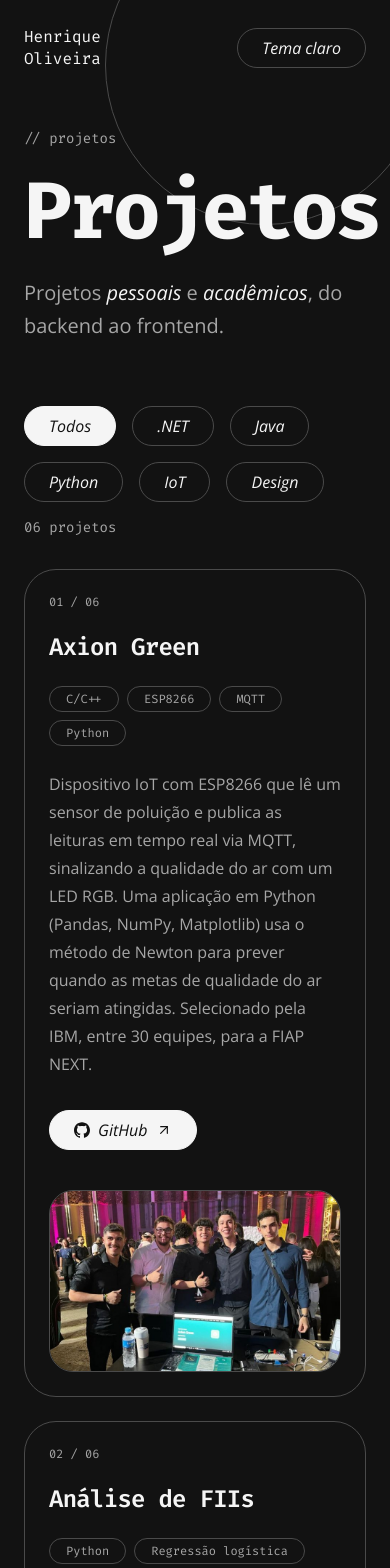
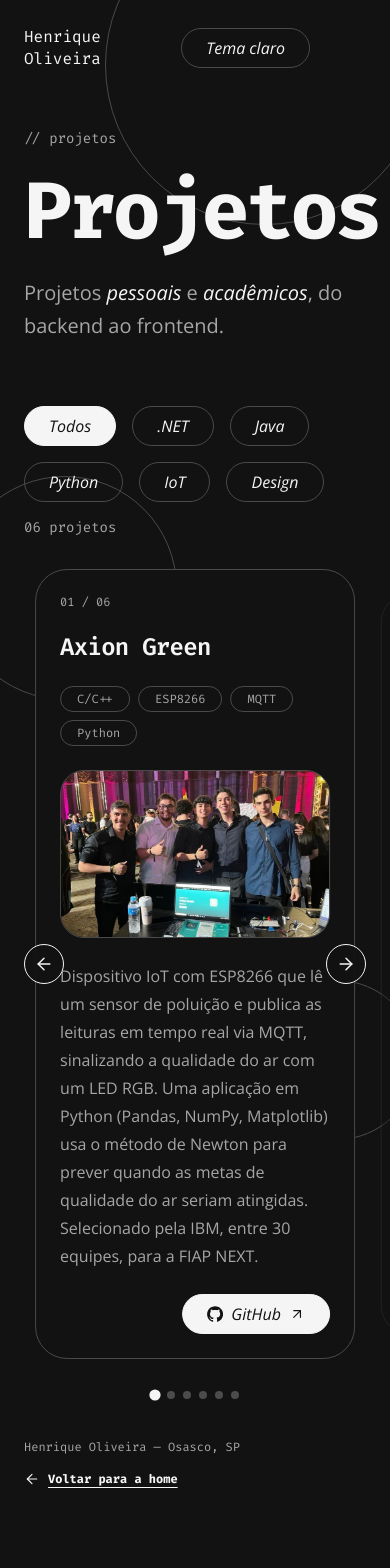
Before and after one commit to Pontessxx/portifolio, a React (Vite) app: page /projetos in a window 390 px wide. Shown: the top 1568 px of the page. After the commit the page ends 1519 px from the top, so only its background shows below. Built offline with nearby package versions, Linux system fonts and the light colour scheme.

Commit message:
feat: menu mobile and carrosel on Projetos

```diff
--- a/src/components/molecules/ProjectListItem/ProjectListItem.scss
+++ b/src/components/molecules/ProjectListItem/ProjectListItem.scss
@@ -7,6 +7,7 @@
   padding: var(--space-2xl);
   border: 1px solid var(--line);
   border-radius: var(--space-lg);
+  background: var(--bg); // card da cor do fundo da página
 
   &__body {
     display: flex;
@@ -71,8 +72,54 @@
     color: var(--g1);
   }
 
+  // desktop: texto mais estreito e imagem maior, os dois centralizados na vertical
+  @media (min-width: 721px) {
+    grid-template-columns: minmax(0, 5fr) minmax(0, 6fr);
+    align-items: center;
+    gap: var(--space-2xl);
+
+    &__body {
+      justify-content: center;
+    }
+
+    &__title {
+      font-size: clamp(28px, 3.2vw, 44px); // títulos longos não passam de 2 linhas
+    }
+
+    &__media {
+      aspect-ratio: 4 / 3;
+    }
+  }
+
+  &__footer {
+    display: flex;
+    flex-direction: column;
+    gap: var(--space-md);
+  }
+
+  // celular: foto acima da descrição; descrição à esquerda e botão à direita
   @media (max-width: 720px) {
     grid-template-columns: minmax(0, 1fr);
+    gap: var(--space-md);
     padding: var(--space-md);
+
+    &__body {
+      display: contents;
+    }
+
+    &__media {
+      order: 1;
+    }
+
+    &__footer {
+      order: 2;
+      flex-direction: column;
+      gap: var(--space-md);
+    }
+
+    &__actions {
+      justify-content: flex-end;
+      padding-top: 0;
+    }
   }
 }
--- a/src/components/molecules/ProjectListItem/ProjectListItem.tsx
+++ b/src/components/molecules/ProjectListItem/ProjectListItem.tsx
@@ -31,6 +31,7 @@ export function ProjectListItem({ project, index, total }: ProjectListItemProps)
           </div>
         )}
         <TagList tags={tags} />
+        <div className="project-item__footer">
           <p className="project-item__description">{description}</p>
 
           <div className="project-item__actions">
@@ -44,6 +45,7 @@ export function ProjectListItem({ project, index, total }: ProjectListItemProps)
             />
           </div>
         </div>
+      </div>
 
       <div className="project-item__media">
         {image ? (
--- a/src/components/organisms/Header/Header.scss
+++ b/src/components/organisms/Header/Header.scss
@@ -36,6 +36,52 @@
     padding: 0 clamp(24px, 4vw, 56px);
   }
 
+  &__actions {
+    display: flex;
+    align-items: center;
+    gap: var(--space-sm);
+  }
+
+  // botão hambúrguer: só aparece no celular
+  &__burger {
+    display: none;
+    flex-direction: column;
+    justify-content: center;
+    gap: 5px;
+    width: 40px;
+    height: 40px;
+    padding: 0 9px;
+    border: 0;
+    background: transparent;
+    cursor: pointer;
+
+    span {
+      display: block;
+      height: 2px;
+      border-radius: 2px;
+      background: var(--fg);
+      transition:
+        transform 0.25s ease,
+        opacity 0.2s ease;
+    }
+
+    &--open span:nth-child(1) {
+      transform: translateY(7px) rotate(45deg);
+    }
+
+    &--open span:nth-child(2) {
+      opacity: 0;
+    }
+
+    &--open span:nth-child(3) {
+      transform: translateY(-7px) rotate(-45deg);
+    }
+
+    @media (max-width: 720px) {
+      display: flex;
+    }
+  }
+
   &__logo {
     color: var(--fg);
     text-decoration: none;
--- a/src/components/organisms/Header/Header.tsx
+++ b/src/components/organisms/Header/Header.tsx
@@ -6,6 +6,7 @@ import './Header.scss'
 
 export function Header() {
   const [scrolled, setScrolled] = useState(false)
+  const [menuOpen, setMenuOpen] = useState(false)
 
   useEffect(() => {
     const onScroll = () => setScrolled(window.scrollY > 8)
@@ -20,8 +21,22 @@ export function Header() {
         <Link to="/" className="header__logo">
           Henrique<br />Oliveira
         </Link>
-        <NavMenu />
-        <ThemeToggle />
+        <NavMenu id="main-nav" open={menuOpen} onNavigate={() => setMenuOpen(false)} />
+        <div className="header__actions">
+          <ThemeToggle />
+          <button
+            type="button"
+            className={`header__burger${menuOpen ? ' header__burger--open' : ''}`}
+            aria-label={menuOpen ? 'Fechar menu' : 'Abrir menu'}
+            aria-expanded={menuOpen}
+            aria-controls="main-nav"
+            onClick={() => setMenuOpen((o) => !o)}
+          >
+            <span />
+            <span />
+            <span />
+          </button>
+        </div>
       </div>
     </header>
   )
--- a/src/components/organisms/ProjectsList/ProjectsList.scss
+++ b/src/components/organisms/ProjectsList/ProjectsList.scss
@@ -22,10 +22,131 @@
     color: var(--g1);
   }
 
-  &__items {
+  // ocupa a largura da janela inteira (sai do container) para os vizinhos aparecerem nas laterais
+  &__carousel {
+    --card-width: clamp(304px, 82vw, 960px); // largura do card em foco
+    --card-gap: clamp(16px, 2.5vw, 32px);
+
+    position: relative;
+    width: 100vw;
+    margin: var(--space-lg) 0 0 calc(50% - 50vw);
+    touch-action: pan-y; // arrastar na horizontal troca o projeto, na vertical rola a página
+    user-select: none;
+    overflow-x: clip;
+  }
+
+  // O card em foco fica sempre no centro: a trilha começa no meio da tela
+  // e anda (card + gap) para cada card que passou.
+  &__track {
     display: flex;
-    flex-direction: column;
-    gap: var(--space-md);
+    gap: var(--card-gap);
+    align-items: stretch;
+    margin: 0;
+    padding: 0;
+    list-style: none;
+    position: relative;
+    left: 50%;
+    transform: translateX(
+      calc(var(--card-width) / -2 - var(--index) * (var(--card-width) + var(--card-gap)))
+    );
+    transition: transform 0.5s cubic-bezier(0.22, 1, 0.36, 1);
+  }
+
+  &__slide {
+    flex: 0 0 var(--card-width);
+    min-width: 0;
+    opacity: 0.3; // cards vizinhos esmaecidos
+    transform: scale(0.94);
+    cursor: pointer; // vizinho: clicar traz ele para o centro
+    transition:
+      opacity 0.5s ease-out,
+      transform 0.5s cubic-bezier(0.22, 1, 0.36, 1);
+
+    &--active {
+      opacity: 1;
+      transform: none;
+      cursor: auto;
+    }
+  }
+
+  &__card {
+    height: 100%;
+
+    > * {
+      height: 100%;
+      box-sizing: border-box;
+    }
+  }
+
+  // setas nas bordas da janela, sobre os cards vizinhos
+  &__nav {
+    position: absolute;
+    top: 50%;
+    z-index: 2;
+    display: inline-flex;
+    align-items: center;
+    justify-content: center;
+    width: var(--space-xl);
+    height: var(--space-xl);
+    padding: 0;
+    border: 1px solid var(--fg);
+    border-radius: 50%;
+    background: color-mix(in srgb, var(--bg) 60%, transparent);
+    -webkit-backdrop-filter: blur(8px);
+    backdrop-filter: blur(8px);
+    color: var(--fg);
+    cursor: pointer;
+    transform: translateY(-50%);
+    transition:
+      background-color var(--theme-duration) ease,
+      color var(--theme-duration) ease;
+
+    &:hover {
+      background: var(--fg);
+      color: var(--bg);
+    }
+
+    &--prev {
+      left: var(--gutter);
+    }
+
+    &--next {
+      right: var(--gutter);
+    }
+  }
+
+  &__dots {
+    display: flex;
+    align-items: center;
+    justify-content: center;
+    gap: var(--space-xs);
     margin-top: var(--space-lg);
   }
+
+  &__dot {
+    width: 8px;
+    height: 8px;
+    padding: 0;
+    border: 0;
+    border-radius: 50%;
+    background: var(--g1);
+    opacity: 0.4;
+    cursor: pointer;
+    transition:
+      opacity 0.25s ease,
+      transform 0.25s ease;
+
+    &--active {
+      opacity: 1;
+      transform: scale(1.4);
+      background: var(--fg);
+    }
+  }
+
+  @media (prefers-reduced-motion: reduce) {
+    &__track,
+    &__slide {
+      transition: none;
+    }
+  }
 }
--- a/src/components/organisms/ProjectsList/ProjectsList.tsx
+++ b/src/components/organisms/ProjectsList/ProjectsList.tsx
@@ -1,41 +1,133 @@
 // src/components/organisms/ProjectsList/ProjectsList.tsx
-import { useState } from 'react'
+import { useEffect, useRef, useState } from 'react'
+import type { CSSProperties, PointerEvent } from 'react'
+import { ArrowLeft, ArrowRight } from 'lucide-react'
 import { PillLink } from '../../atoms/PillLink/PillLink'
-import { Reveal } from '../../atoms/Reveal/Reveal'
 import { ProjectListItem } from '../../molecules/ProjectListItem/ProjectListItem'
 import { projectFilters, projects } from '../../../data/projects'
 import './ProjectsList.scss'
 
+const SWIPE_DISTANCE = 50 // px mínimos de arraste para trocar de projeto
+const AUTOPLAY_MS = 6000 // tempo que cada projeto fica em foco
+
 export function ProjectsList() {
   const [filter, setFilter] = useState(projectFilters[0])
+  const [active, setActive] = useState(0)
+  const [paused, setPaused] = useState(false)
+  const swipeStart = useRef<number | null>(null)
 
   // a numeração segue a lista completa, então não muda ao filtrar
   const visible = projects
     .map((project, index) => ({ project, index }))
     .filter(({ project }) => filter === projectFilters[0] || project.categories?.includes(filter))
 
+  const total = visible.length
+  // dá a volta: depois do último vai para o primeiro, e vice-versa
+  const goTo = (index: number) => setActive(total ? (index + total) % total : 0)
+
+  const changeFilter = (name: string) => {
+    setFilter(name)
+    setActive(0)
+  }
+
+  // passa sozinho; reinicia a contagem a cada troca (inclusive manual) e pausa com mouse/foco
+  useEffect(() => {
+    const reduceMotion = window.matchMedia('(prefers-reduced-motion: reduce)').matches
+    if (paused || reduceMotion || total < 2) return
+    const timer = window.setTimeout(() => setActive((a) => (a + 1) % total), AUTOPLAY_MS)
+    return () => window.clearTimeout(timer)
+  }, [active, paused, total])
+
+  const onPointerDown = (e: PointerEvent) => {
+    swipeStart.current = e.clientX
+  }
+
+  const onPointerUp = (e: PointerEvent) => {
+    if (swipeStart.current === null) return
+    const delta = e.clientX - swipeStart.current
+    swipeStart.current = null
+    if (Math.abs(delta) >= SWIPE_DISTANCE) goTo(active + (delta < 0 ? 1 : -1))
+  }
+
   return (
     <div className="projects-list">
       <div className="projects-list__bar">
         <div className="projects-list__filters" role="group" aria-label="Filtrar projetos">
           {projectFilters.map((name) => (
-            <PillLink key={name} label={name} pressed={filter === name} onClick={() => setFilter(name)} />
+            <PillLink key={name} label={name} pressed={filter === name} onClick={() => changeFilter(name)} />
           ))}
         </div>
 
         {/* acompanha o filtro: "06 projetos" → "02 projetos" → "01 projeto" */}
         <p className="projects-list__count" aria-live="polite">
-          {String(visible.length).padStart(2, '0')} {visible.length === 1 ? 'projeto' : 'projetos'}
+          {String(total).padStart(2, '0')} {total === 1 ? 'projeto' : 'projetos'}
         </p>
       </div>
 
-      <div className="projects-list__items">
-        {visible.map(({ project, index }) => (
-          <Reveal key={project.title}>
-            <ProjectListItem project={project} index={index} total={projects.length} />
-          </Reveal>
-        ))}
+      <div
+        className="projects-list__carousel"
+        onPointerDown={onPointerDown}
+        onPointerUp={onPointerUp}
+        onPointerCancel={() => (swipeStart.current = null)}
+        onMouseEnter={() => setPaused(true)}
+        onMouseLeave={() => setPaused(false)}
+        onFocus={() => setPaused(true)}
+        onBlur={() => setPaused(false)}
+      >
+        <ul className="projects-list__track" style={{ '--index': active } as CSSProperties}>
+          {visible.map(({ project, index }, i) => {
+            const isActive = i === active
+            return (
+              <li
+                key={project.title}
+                className={`projects-list__slide${isActive ? ' projects-list__slide--active' : ''}`}
+                onClick={() => !isActive && goTo(i)}
+              >
+                {/* inert: card vizinho não recebe foco nem clique interno; o clique cai no <li> e troca de card */}
+                <div className="projects-list__card" inert={!isActive}>
+                  <ProjectListItem project={project} index={index} total={projects.length} />
+                </div>
+              </li>
+            )
+          })}
+        </ul>
+
+        {total > 1 && (
+          <>
+            <button
+              type="button"
+              className="projects-list__nav projects-list__nav--prev"
+              aria-label="Projeto anterior"
+              onClick={() => goTo(active - 1)}
+            >
+              <ArrowLeft size={20} strokeWidth={1.75} aria-hidden="true" />
+            </button>
+            <button
+              type="button"
+              className="projects-list__nav projects-list__nav--next"
+              aria-label="Próximo projeto"
+              onClick={() => goTo(active + 1)}
+            >
+              <ArrowRight size={20} strokeWidth={1.75} aria-hidden="true" />
+            </button>
+          </>
+        )}
       </div>
+
+      {total > 1 && (
+        <div className="projects-list__dots">
+          {visible.map(({ project }, i) => (
+            <button
+              key={project.title}
+              type="button"
+              className={`projects-list__dot${i === active ? ' projects-list__dot--active' : ''}`}
+              aria-label={`Ir para ${project.title}`}
+              aria-current={i === active}
+              onClick={() => goTo(i)}
+            />
+          ))}
+        </div>
+      )}
     </div>
   )
 }
```
Also changed, not shown: src/components/molecules/NavMenu/NavMenu.scss (+19 -0 lines), src/components/molecules/NavMenu/NavMenu.tsx (+9 -3 lines). Lines whose indentation alone changed are shown as unchanged.
